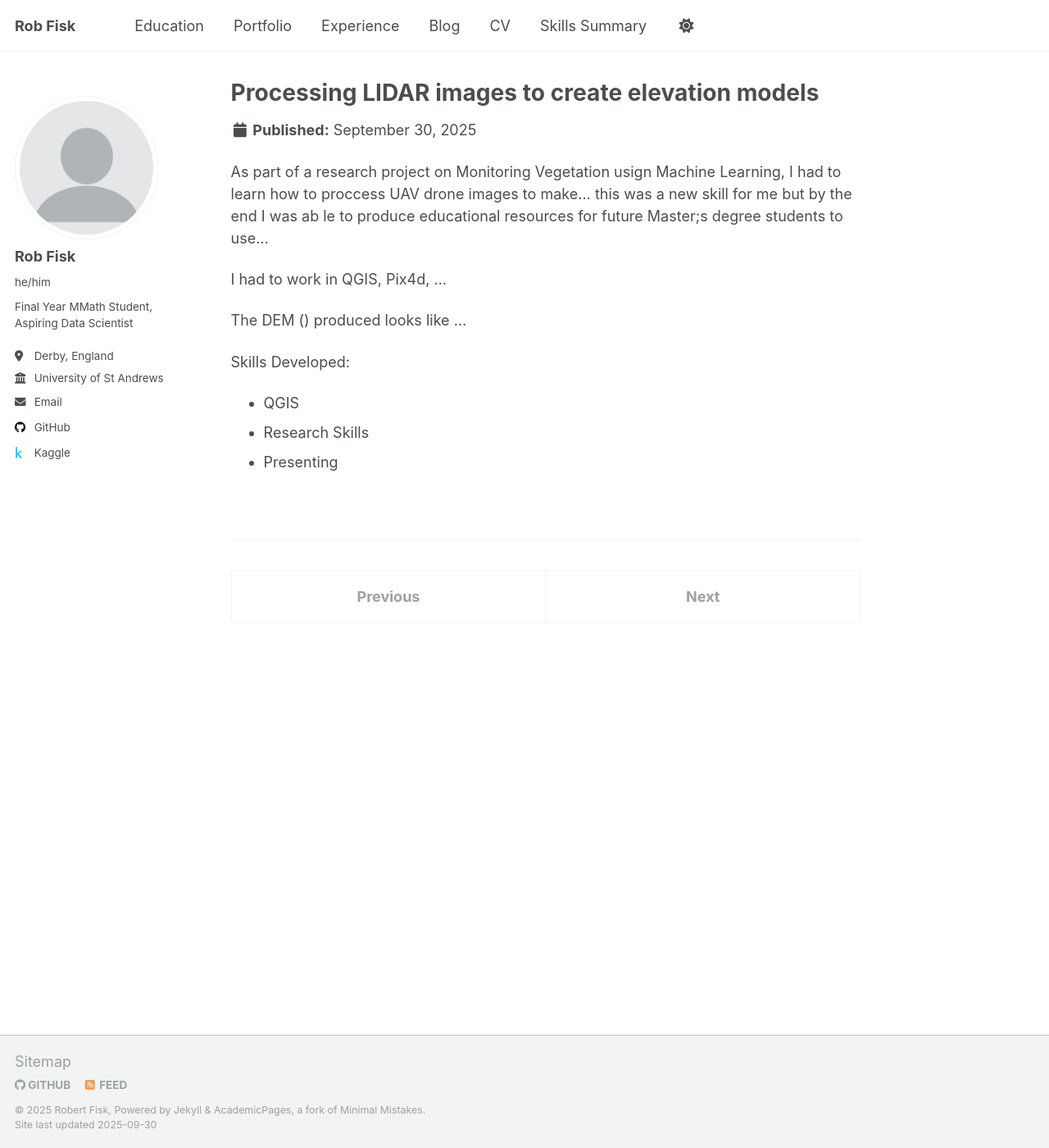
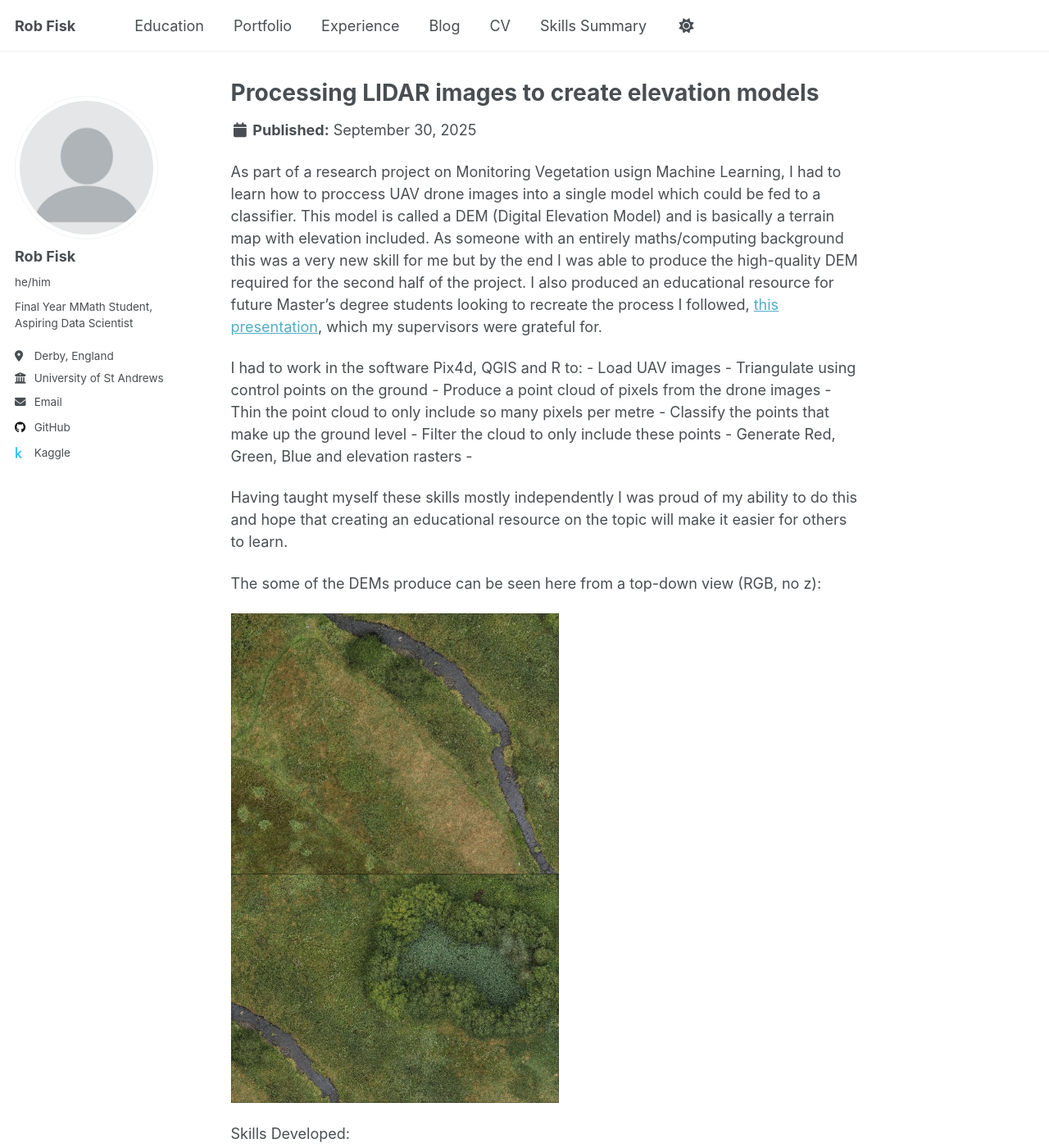
Before and after one commit to RobFisk/robfisk.github.io, a Jekyll site: the page built from _portfolio/LIDAR-Pipeline.md, in a window 1280 px wide and 1400 px high. Shown: the whole window at 82% size. Built offline with Jekyll 4.4.1, drawn with Linux system fonts in a browser that asks for light colours; a script that is not in the unit is left out; some of the changed text lies outside the part shown.

Commit message:
first draft of census + half of veg

```diff
--- a/_portfolio/LIDAR-Pipeline.md
+++ b/_portfolio/LIDAR-Pipeline.md
@@ -4,13 +4,30 @@ excerpt: "Part of a summer project on using machine learning to identify plant s
 collection: portfolio
 ---
 
-As part of a research project on Monitoring Vegetation usign Machine Learning, I had to learn how to proccess UAV drone images to make... this was a new skill for me but by the end I was ab le to produce educational resources for future Master;s degree students to use...
+As part of a research project on Monitoring Vegetation usign Machine Learning, I had to learn how to proccess UAV drone images into a single model which could be fed to a classifier. This model is called a DEM (Digital Elevation Model) and is basically a terrain map with elevation included. As someone with an entirely maths/computing background this was a very new skill for me but by the end I was able to produce the high-quality DEM required for the second half of the project. I also produced an educational resource for future Master's degree students looking to recreate the process I followed, [this presentation](https://docs.google.com/presentation/d/e/2PACX-1vSRN8-KrVAjVregGT4YcsfJy95HziA0Ptze673Tc1jmIZrzZC7Ete-s77bCYYi-7iL69NWtwKKw4ZmY/pub?start=false&loop=false&delayms=3000), which my supervisors were grateful for.
 
-I had to work in QGIS, Pix4d, ...
+I had to work in the software Pix4d, QGIS and R to:
+    - Load UAV images
+    - Triangulate using control points on the ground
+    - Produce a point cloud of pixels from the drone images
+    - Thin the point cloud to only include so many pixels per metre
+    - Classify the points that make up the ground level
+    - Filter the cloud to only include these points
+    - Generate Red, Green, Blue and elevation rasters
+    -
 
-The DEM () produced looks like ...
+Having taught myself these skills mostly independently I was proud of my ability to do this and hope that creating an educational resource on the topic will make it easier for others to learn.
+
+The some of the DEMs produce can be seen here from a top-down view (RGB, no z):
+
+<p float="left">
+  <img src="/images/projects/vegetation/field.jpg" width="400" />
+  <img src="/images/projects/vegetation/trees.jpg" width="400" />
+</p>
+
 
 Skills Developed:
  * QGIS
  * Research Skills
  * Presenting
+ * Adapting to new software
```
Also changed, not shown: _portfolio/Census-EDA.md (+2 -2 lines), images/projects/vegetation/field.jpg (added), images/projects/vegetation/trees.jpg (added).
